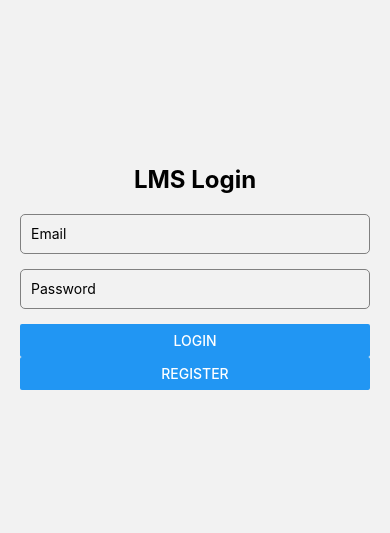
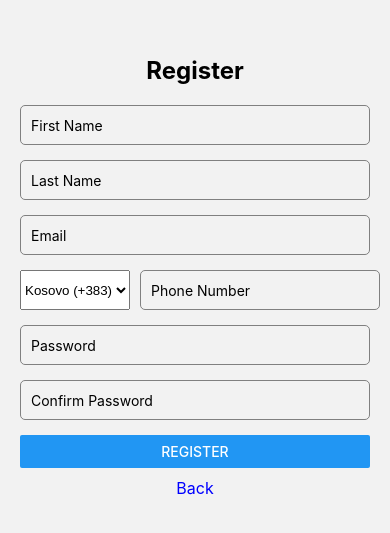
Before and after one commit to adhurimcanhasi22/LearningManagementSystemApp, a React Native app: screen /Register in a window 390 px wide. Shown: the part 145-678 px from the top of the page. Built offline with nearby package versions, Linux system fonts and the light colour scheme; no server answers.

Commit message:
register screen update

```diff
--- a/package.json
+++ b/package.json
@@ -19,6 +19,7 @@
     "@react-native-firebase/firestore": "^21.10.0",
     "@react-native-firebase/messaging": "^21.7.4",
     "@react-native-firebase/storage": "^21.10.0",
+    "@react-native-picker/picker": "^2.11.0",
     "@react-navigation/bottom-tabs": "^7.2.0",
     "@react-navigation/native": "^7.0.14",
     "@react-navigation/stack": "^7.1.1",
--- a/src/screens/auth/RegisterScreen.tsx
+++ b/src/screens/auth/RegisterScreen.tsx
@@ -1,31 +1,89 @@
 import { useState } from "react";
-
-import { View, Text, TextInput, Button, StyleSheet } from "react-native";
+import {
+  View,
+  Text,
+  TextInput,
+  Button,
+  StyleSheet,
+  Alert,
+  TouchableOpacity,
+} from "react-native";
+import { Picker } from "@react-native-picker/picker";
 
 export const RegisterScreen = ({ navigation }: any) => {
+  const [firstName, setFirstName] = useState("");
+  const [lastName, setLastName] = useState("");
   const [email, setEmail] = useState("");
+  const [phone, setPhone] = useState("");
+  const [countryCode, setCountryCode] = useState("+383"); // Default Kosovo
+  const [password, setPassword] = useState("");
+  const [confirmPassword, setConfirmPassword] = useState("");
 
-  const [password, setPassword] = useState("");
+  const handleRegister = () => {
+    if (!firstName || !lastName || !email || !phone || !password || !confirmPassword) {
+      Alert.alert("Error", "Please fill out all the fields.");
+      return;
+    }
 
-  const handleLogin = () => {
-    // Temporary validation
+    if (password !== confirmPassword) {
+      Alert.alert("Error", "Passwords do not match.");
+      return;
+    }
 
-    if (email && password) {
-      navigation.navigate("Login");
-    }
+    // Simulate successful registration
+    Alert.alert("Success", "Your account will be ready after a review.");
+
+    // Clear fields after successful registration
+    setFirstName("");
+    setLastName("");
+    setEmail("");
+    setPhone("");
+    setPassword("");
+    setConfirmPassword("");
   };
 
   return (
     <View style={styles.container}>
-      <Text style={styles.title}>LMS Login</Text>
+      <Text style={styles.title}>Register</Text>
 
       <TextInput
         style={styles.input}
+        placeholder="First Name"
+        value={firstName}
+        onChangeText={setFirstName}
+      />
+      <TextInput
+        style={styles.input}
+        placeholder="Last Name"
+        value={lastName}
+        onChangeText={setLastName}
+      />
+      <TextInput
+        style={styles.input}
         placeholder="Email"
+        keyboardType="email-address"
+        autoCapitalize="none"
         value={email}
         onChangeText={setEmail}
-        autoCapitalize="none"
       />
+
+      <View style={styles.phoneContainer}>
+        <Picker
+          selectedValue={countryCode}
+          style={styles.picker}
+          onValueChange={(itemValue) => setCountryCode(itemValue)}
+        >
+          <Picker.Item label="Kosovo (+383)" value="+383" />
+          <Picker.Item label="Albania (+355)" value="+355" />
+        </Picker>
+        <TextInput
+          style={styles.phoneInput}
+          placeholder="Phone Number"
+          keyboardType="phone-pad"
+          value={phone}
+          onChangeText={setPhone}
+        />
+      </View>
 
       <TextInput
         style={styles.input}
@@ -34,13 +92,19 @@
         value={password}
         onChangeText={setPassword}
       />
+      <TextInput
+        style={styles.input}
+        placeholder="Confirm Password"
+        secureTextEntry
+        value={confirmPassword}
+        onChangeText={setConfirmPassword}
+      />
 
-      <Button title="Login" onPress={handleLogin} />
+      <Button title="Register" onPress={handleRegister} />
 
-      <Button
-        title="Register"
-        onPress={() => navigation.navigate("Register")}
-      />
+      <TouchableOpacity onPress={() => navigation.goBack()} style={styles.backButton}>
+        <Text style={styles.backText}>Back</Text>
+      </TouchableOpacity>
     </View>
   );
 };
@@ -48,33 +112,47 @@
 const styles = StyleSheet.create({
   container: {
     flex: 1,
-
     justifyContent: "center",
-
     padding: 20,
   },
-
   title: {
     fontSize: 24,
-
     fontWeight: "bold",
-
     marginBottom: 20,
-
     textAlign: "center",
   },
-
   input: {
     height: 40,
-
     borderColor: "gray",
-
     borderWidth: 1,
-
     marginBottom: 15,
-
     padding: 10,
-
     borderRadius: 5,
   },
+  phoneContainer: {
+    flexDirection: "row",
+    alignItems: "center",
+    marginBottom: 15,
+  },
+  picker: {
+    width: 120,
+    height: 40,
+    marginRight: 10,
+  },
+  phoneInput: {
+    flex: 1,
+    height: 40,
+    borderColor: "gray",
+    borderWidth: 1,
+    padding: 10,
+    borderRadius: 5,
+  },
+  backButton: {
+    marginTop: 10,
+    alignItems: "center",
+  },
+  backText: {
+    color: "blue",
+    fontSize: 16,
+  },
 });
```
Also changed, not shown: 1 other file (tests, documents, lock files or other folders).
